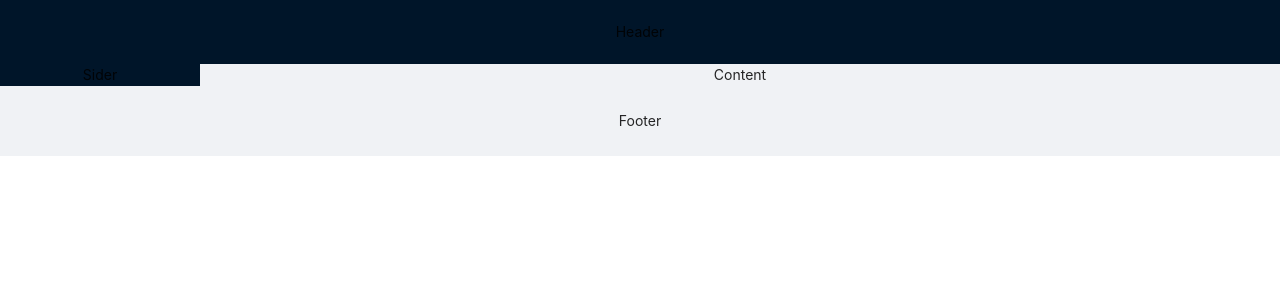
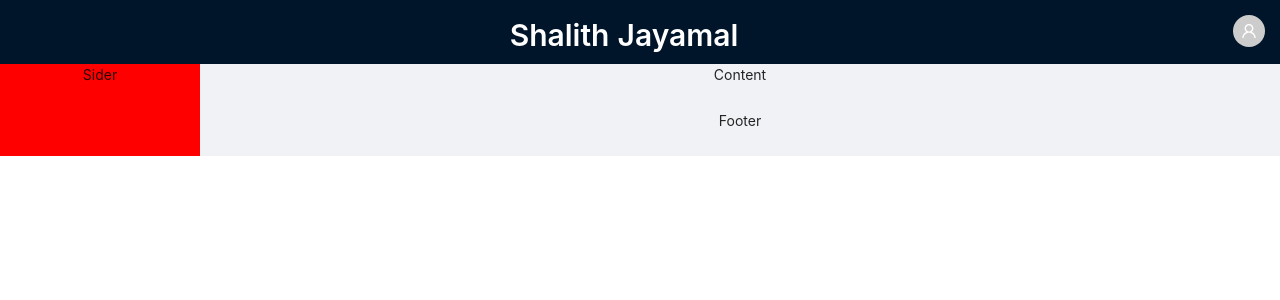
Before and after one commit to ShalithaJayamal/CrickWorld, a React (Create React App) app: page / in a window 1280 px wide. Shown: the top 300 px of the page. Built offline with nearby package versions, Linux system fonts and the light colour scheme.

Commit message:
modified app.js

```diff
--- a/src/App.js
+++ b/src/App.js
@@ -1,6 +1,12 @@
 import React from 'react';
-import {Layout} from 'antd';
+import { Layout, Avatar} from 'antd';
+import { Typography } from 'antd';
 import './App.css';
+
+
+import { UserOutlined } from '@ant-design/icons';
+
+const { Title } = Typography;
 
 const {Header,Footer,Sider,Content } = Layout;
 
@@ -8,15 +14,22 @@ function App() {
   return (
     <div className="App">
 
+<Layout>
 
+
+<Header style = {{padding :15}} >
+<Avatar style = {{float :'right'}} size={32} icon={<UserOutlined />} />
+<Title style = {{color:'white'}} level={2} >Shalith Jayamal</Title>
+</Header>
+</Layout>
     <Layout>
-      <Header>Header</Header>
+      <Sider  style={{background:'red'}}>Sider</Sider>
       <Layout>
-        <Sider>Sider</Sider>
-        <Content>Content</Content>
+      <Content>Content</Content>
+        <Footer>Footer</Footer>
       </Layout>
-      <Footer>Footer</Footer>
-    </Layout>
+      </Layout>
+
 
 
 
```
